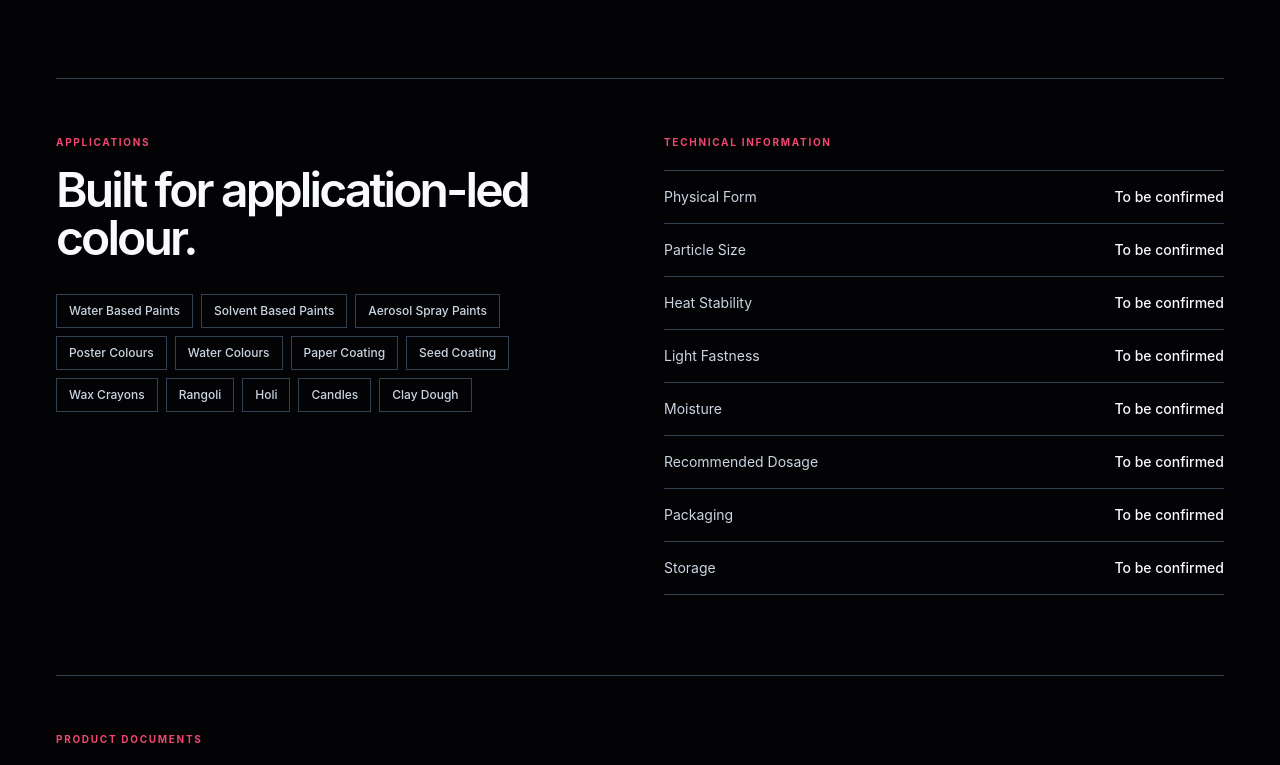
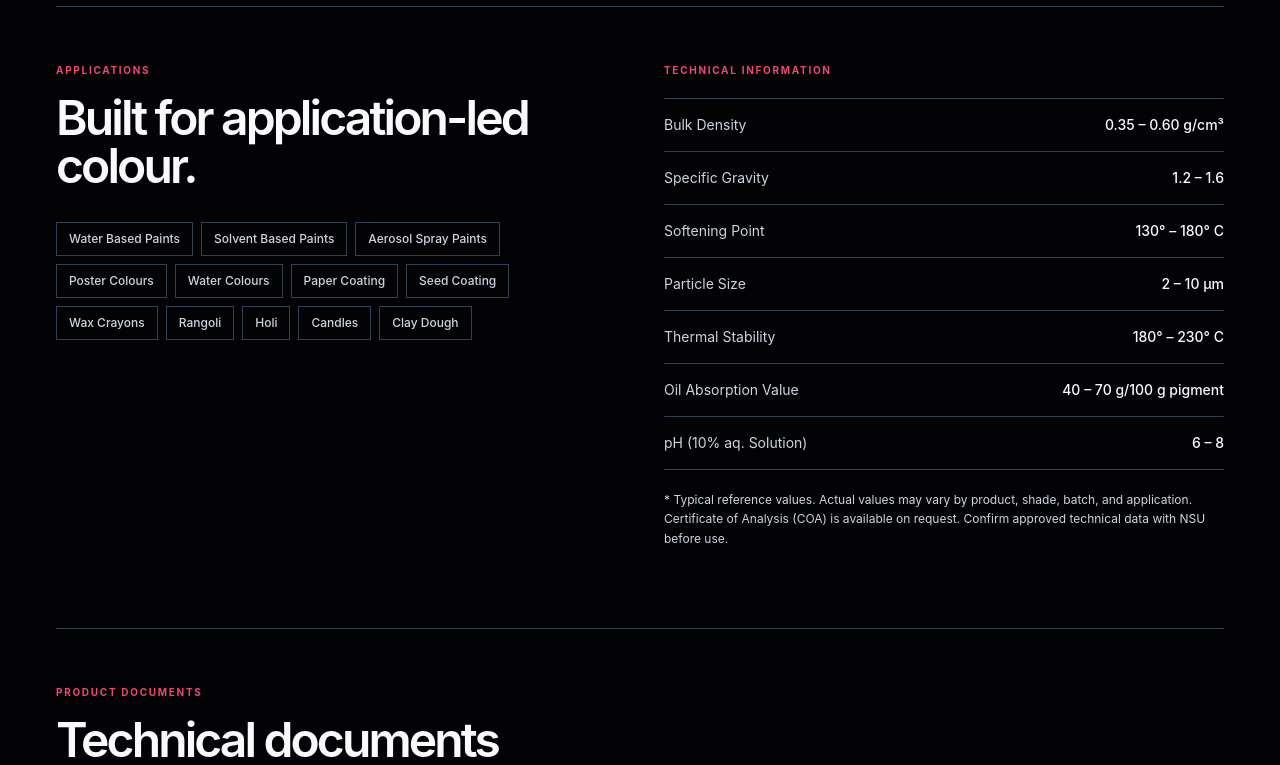
Before and after one commit to aman7677/NSU, a React (Vite) app: page /products/asdbn-02 in a window 1280 px wide. Shown: the part 1396-2161 px from the top of the page. Built offline with nearby package versions, Linux system fonts and the light colour scheme.

Commit message:
feat: enhance application selector and product detail components; improve scrolling behavior and display of product grades

```diff
--- a/src/App.jsx
+++ b/src/App.jsx
@@ -1,5 +1,5 @@
 import { AnimatePresence } from "framer-motion";
-import { lazy, Suspense } from "react";
+import { lazy, Suspense, useEffect } from "react";
 import { Route, Routes, useLocation } from "react-router-dom";
 import SiteLayout from "./components/SiteLayout";
 import Seo from "./components/Seo";
@@ -16,6 +16,10 @@ const NotFound = lazy(() => import("./pages/NotFound"));
 
 export default function App() {
   const location = useLocation();
+
+  useEffect(() => {
+    window.scrollTo({ top: 0, behavior: "smooth" });
+  }, [location.pathname, location.search]);
 
   return (
     <SiteLayout>
--- a/src/components/ProductCatalogueCard.jsx
+++ b/src/components/ProductCatalogueCard.jsx
@@ -94,6 +94,10 @@ export function PigmentVisual({ product, className = "", mode = "swatch" }) {
 
 export default function ProductCatalogueCard({ product, onSelect }) {
   const applications = product.applications || product.tags || [];
+  const grade = product.grade || product.code;
+  const displayGrade = /^\d+$/.test(String(grade || ""))
+    ? `${grade} (ASDBN)`
+    : grade;
   const detailAction = product.slug
     ? { to: `/products/${product.slug}` }
     : { onClick: () => onSelect(product) };
@@ -135,12 +139,12 @@ export default function ProductCatalogueCard({ product, onSelect }) {
           {product.name}
         </h2>
         <dl className="mt-7 space-y-3 border-y border-theme py-4 text-xs">
-          {(product.grade || product.code) && (
+          {displayGrade && (
             <div className="flex justify-between gap-6">
               <dt className="uppercase tracking-[.12em] text-secondary">
                 Grade
               </dt>
-              <dd className="text-right font-medium">{product.grade || product.code}</dd>
+              <dd className="text-right font-medium">{displayGrade}</dd>
             </div>
           )}
           <div className="flex justify-between gap-6">
--- a/src/components/ProductMatchCard.jsx
+++ b/src/components/ProductMatchCard.jsx
@@ -3,6 +3,10 @@ import { getProductApplications } from '../data/applicationSelector'
 
 export default function ProductMatchCard({ product }) {
   const applications = getProductApplications(product)
+  const grade = product.grade || product.code
+  const displayGrade = /^\d+$/.test(String(grade || ""))
+    ? `${grade} (ASDBN)`
+    : grade
   const viewTarget = product.slug ? `/products/${product.slug}` : '/products'
 
   return (
@@ -12,7 +16,7 @@ export default function ProductMatchCard({ product }) {
       <dl className="mt-5 grid grid-cols-2 gap-4 border-y border-theme py-4 text-sm">
         <div>
           <dt className="text-[10px] font-bold uppercase tracking-[.14em] text-secondary">Grade</dt>
-          <dd className="mt-1 font-medium">{product.grade || product.code || 'Available on request'}</dd>
+          <dd className="mt-1 font-medium">{displayGrade || 'Available on request'}</dd>
         </div>
         <div>
           <dt className="text-[10px] font-bold uppercase tracking-[.14em] text-secondary">Shade</dt>
--- a/src/components/TechnicalSpecifications.jsx
+++ b/src/components/TechnicalSpecifications.jsx
@@ -1,12 +1,11 @@
 const specificationFields = [
-  ['physicalForm', 'Physical Form'],
+  ['bulkDensity', 'Bulk Density'],
+  ['specificGravity', 'Specific Gravity'],
+  ['softeningPoint', 'Softening Point'],
   ['particleSize', 'Particle Size'],
-  ['heatStability', 'Heat Stability'],
-  ['lightFastness', 'Light Fastness'],
-  ['moisture', 'Moisture'],
-  ['recommendedDosage', 'Recommended Dosage'],
-  ['packaging', 'Packaging'],
-  ['storage', 'Storage'],
+  ['thermalStability', 'Thermal Stability'],
+  ['oilAbsorptionValue', 'Oil Absorption Value'],
+  ['ph', 'pH (10% aq. Solution)'],
 ]
 
 export default function TechnicalSpecifications({ product }) {
@@ -23,6 +22,9 @@ export default function TechnicalSpecifications({ product }) {
           </div>
         ))}
       </dl>
+      <p className="mt-5 text-xs leading-relaxed text-secondary">
+        * Typical reference values. Actual values may vary by product, shade, batch, and application. Certificate of Analysis (COA) is available on request. Confirm approved technical data with NSU before use.
+      </p>
     </div>
   )
 }
--- a/src/data/applicationSelector.js
+++ b/src/data/applicationSelector.js
@@ -1,37 +1,30 @@
 import { products } from './products.js'
 
 export const applicationSelectorOptions = [
-  {
-    id: 'plastics-masterbatch',
-    label: 'Plastics & Masterbatch',
-    matchTerms: ['PVC Coating'],
-    note: 'Technical compatibility awaiting official NSU confirmation. Results are based on existing PVC Coating application data.',
-  },
-  {
-    id: 'printing-inks',
-    label: 'Printing Inks',
-    matchTerms: ['Gravure Coating', 'Highlighter Ink'],
-    note: 'Results reflect the existing gravure coating and highlighter ink application data.',
-  },
-  {
-    id: 'paper-coatings',
-    label: 'Paper & Coatings',
-    matchTerms: ['Paper Coating', 'Gravure Coating'],
-    note: 'Results reflect the existing paper coating and gravure coating application data.',
-  },
-  {
-    id: 'wax-candle',
-    label: 'Wax & Candle',
-    matchTerms: ['Candles'],
-    note: 'Technical compatibility awaiting official NSU confirmation. Results reflect existing candle application tags.',
-  },
-  {
-    id: 'specialty-industrial',
-    label: 'Specialty Industrial Applications',
-    matchTerms: ['Industrial Markers', 'Crack Detection', 'Leak Detection', 'Security Pigments', 'Paint Balls'],
-    note: 'Results reflect the existing industrial application data for these products.',
-  },
-]
+  'Fluorescent Pigment Powder',
+  'Water Based Paints',
+  'Solvent Based Paints',
+  'Aerosol Spray Paints',
+  'Poster Colours',
+  'Paper Coating',
+  'PVC Coating',
+  'Gravure Coating',
+  'Clay Coating',
+  'Seed Coating',
+  'Industrial Markers',
+  'Highlighter Ink',
+  'Paint Balls',
+  'Wax Crayons',
+  'Rangoli',
+  'Candles',
+  'Clay Dough',
+  'Sindur',
+].map((label) => ({
+  id: label.toLowerCase().replaceAll(/[^a-z0-9]+/g, '-'),
+  label,
+  matchTerms: [label],
+  note: `Products currently tagged for ${label.toLowerCase()} applications are shown below.`,
+}))
 
 export function getProductApplications(product) {
   return product.applications || product.tags || []
@@ -41,6 +34,10 @@ export function productsForApplication(applicationId) {
   const application = applicationSelectorOptions.find((item) => item.id === applicationId)
   if (!application || application.matchTerms.length === 0) return []
 
+  if (applicationId === 'fluorescent-pigment-powder') {
+    return products.filter((product) => product.category === 'Fluorescent Pigments')
+  }
+
   return products.filter((product) => {
     const productApplications = getProductApplications(product)
     return application.matchTerms.some((term) => productApplications.includes(term))
--- a/src/data/products.js
+++ b/src/data/products.js
@@ -1,6 +1,5 @@
 export const productFilters = [
   { id: 'all', label: 'All' },
-  { id: 'sindoor', label: 'Sindoor' },
   { id: 'fluorescent', label: 'Fluorescent' },
   { id: 'colour-powder', label: 'Colour Powder' },
   { id: 'custom', label: 'Custom' },
@@ -38,13 +37,57 @@ export const emptyFluorescentTechnicalSpecifications = {
   storage: null,
 }
 
+export function getFluorescentReferenceTechnicalSpecifications(shade = '') {
+  const normalizedShade = shade.toLowerCase()
+  const isBlueOrViolet = normalizedShade.includes('blue') || normalizedShade.includes('violet')
+  const isWarmShade = ['yellow', 'orange', 'red', 'pink', 'magenta'].some((colour) => normalizedShade.includes(colour))
+
+  if (isWarmShade) {
+    return {
+      bulkDensity: '0.25 – 0.30 g/cm³',
+      specificGravity: 'To be confirmed',
+      softeningPoint: '130° – 140° C',
+      particleSize: '2.5 – 4.0 μm',
+      thermalStability: '210° C',
+      oilAbsorptionValue: '50 – 60 g/100 g pigment',
+      ph: '7 – 8',
+    }
+  }
+
+  return {
+    bulkDensity: '0.32 – 0.36 g/cm³',
+    specificGravity: '1.35 – 1.40',
+    softeningPoint: isBlueOrViolet ? '165° – 175° C' : '160° – 170° C',
+    particleSize: isBlueOrViolet ? '4.5 – 6.0 μm' : '3.0 – 5.5 μm',
+    thermalStability: isBlueOrViolet ? '230° C' : '210° – 230° C',
+    oilAbsorptionValue: '50 – 60 g/100 g pigment',
+    ph: '7 – 8',
+  }
+}
+
+export function getReferenceTechnicalSpecifications({ category = '', shade = '' } = {}) {
+  if (category === 'Fluorescent Pigments') {
+    return getFluorescentReferenceTechnicalSpecifications(shade)
+  }
+
+  return {
+    bulkDensity: '0.35 – 0.60 g/cm³',
+    specificGravity: '1.2 – 1.6',
+    softeningPoint: '130° – 180° C',
+    particleSize: '2 – 10 μm',
+    thermalStability: '180° – 230° C',
+    oilAbsorptionValue: '40 – 70 g/100 g pigment',
+    ph: '6 – 8',
+  }
+}
+
 const createFluorescentProduct = ({ name, grade, shade }) => {
   const slug = `fluorescent-${shade.toLowerCase().replaceAll(' ', '-')}-${grade}`
 
   return {
     id: slug,
     slug,
-    name,
+    name: `${name} (ASDBN)`,
     grade: String(grade),
     code: String(grade),
     shade,
@@ -55,7 +98,9 @@ const createFluorescentProduct = ({ name, grade, shade }) => {
     applications: fluorescentApplications,
     application: fluorescentApplicationSummary,
     tags: fluorescentApplications,
-    technicalSpecifications: { ...emptyFluorescentTechnicalSpecifications },
+    technicalSpecifications: {
+      ...getReferenceTechnicalSpecifications({ category: 'Fluorescent Pigments', shade }),
+    },
     tds: null,
     sds: null,
     coa: null,
@@ -151,4 +196,35 @@ export const products = [
   { id: 'asdbn-14', slug: 'asdbn-14', name: 'Orange R (ASDBN-14)', grade: 'ASDBN-14', shade: 'Orange R (ASDBN-14)', category: 'Fluorescent Pigments', colour: 'Orange R (ASDBN-14)', application: 'Fluorescent pigment powder for application-led colour requirements', description: 'Orange R fluorescent pigment powder for application-led colour requirements. Review the intended use with the NSU team.', filter: 'fluorescent', pigment: '#ff6a2a', code: 'ASDBN-14', tags: ['Fluorescent Pigment Powder', 'Solvent Based Paints', 'Aerosol Spray Paints', 'Paper Coating'], technicalSpecifications: { ...emptyFluorescentTechnicalSpecifications }, tds: null, sds: null, coa: null, seoTitle: 'Orange R (ASDBN-14) | Fluorescent Pigments', metaDescription: 'Orange R fluorescent pigment powder for application-led colour requirements. Review the intended use with the NSU team.' },
   { id: 'asdbn-15', slug: 'asdbn-15', name: 'Red Orange (ASDBN-15)', grade: 'ASDBN-15', shade: 'Red Orange (ASDBN-15)', category: 'Colour Powder', colour: 'Red Orange (ASDBN-15)', application: 'Water based paints, solvent based paints, poster colours, holi colours & traditional colour applications', description: 'A warm red-orange pigment powder that balances vibrancy with a rich, traditional finish for water based paints, solvent based paints, aerosol spray paints, poster colours, holi colour, and rangoli applications.', filter: 'colour-powder', pigment: '#e65a2c', code: 'ASDBN-15', tags: ['Water Based Paints', 'Solvent Based Paints', 'Aerosol Spray Paints', 'Poster Colours', 'Water Colours', 'Paper Coating', 'PVC Coating', 'Wax Crayons', 'Rangoli', 'Holi', 'Candles', 'Soap'], technicalSpecifications: { ...emptyFluorescentTechnicalSpecifications }, tds: null, sds: null, coa: null, seoTitle: 'Red Orange (ASDBN-15) | Colour Powder', metaDescription: 'A warm red-orange pigment powder that balances vibrancy with a rich, traditional finish for water based paints, solvent based paints, aerosol spray paints, poster colours, holi colour, and rangoli applications.' },
   ...nsuFluorescentPigments,
-]
+].map((product) => {
+  if (!product.code?.startsWith('ASDBN-')) return product
+
+  const code = 'ASDBN'
+  const stripNumericCode = (value) => value?.replace(/ASDBN-\d+/g, code)
+  const displayName = stripNumericCode(product.name).replace(/\s*\(ASDBN\)\s*$/i, '')
+  const displaySeoTitle = stripNumericCode(product.seoTitle)
+  const normalizedTags = product.tags?.map((tag) => tag === 'Sindhoor' ? 'Sindur' : tag)
+  const applicationTags = ['asdbn-14', 'asdbn-15'].includes(product.id)
+    ? [...new Set([...(normalizedTags || []), 'Sindur'])]
+    : normalizedTags
+
+  return {
+    ...product,
+    technicalSpecifications: {
+      ...getReferenceTechnicalSpecifications({ category: product.category, shade: product.shade || product.colour }),
+    },
+    name: product.id === 'asdbn-13' ? 'Chrome / Golden Yellow (ASDBN)' : `${displayName} (ASDBN)`,
+    grade: code,
+    shade: stripNumericCode(product.shade),
+    colour: stripNumericCode(product.colour),
+    code,
+    application: product.id === 'asdbn-15'
+      ? `${product.application}, Sindoor making`
+      : product.application,
+    tags: product.id === 'asdbn-15'
+      ? [...new Set([...(applicationTags || []), 'Sindur Making'])]
+      : applicationTags,
+    pigment: product.id === 'asdbn-13' ? '#d4af37' : product.pigment,
+    seoTitle: product.id === 'asdbn-13' ? 'Chrome / Golden Yellow | Colour Powder' : displaySeoTitle,
+  }
+}).filter((product) => product.filter !== 'sindoor')
--- a/src/pages/GlobalMarkets.jsx
+++ b/src/pages/GlobalMarkets.jsx
@@ -1,4 +1,4 @@
-import { Factory, Globe2, Handshake, Palette } from "lucide-react";
+import { Factory, Globe2, Handshake } from "lucide-react";
 import Container from "../components/Container";
 import Button from "../components/Button";
 import PageIntro from "../components/PageIntro";
@@ -7,8 +7,6 @@ const businessAudience = [
   { title: "Manufacturers", icon: Factory, description: "Colour and pigment discussions shaped around your product and process requirements." },
   { title: "Distributors", icon: Handshake, description: "A starting point for discussing range, application needs, and customer requirements." },
   { title: "Importers", icon: Globe2, description: "Connect with NSU to discuss product requirements for your market." },
-  { title: "Masterbatch Producers", icon: Palette, description: "Share your polymer, process, and target shade requirements for technical review." },
-  { title: "Ink Manufacturers", icon: Palette, description: "Discuss colour direction and intended ink application with the NSU team." },
   { title: "Coating Companies", icon: Factory, description: "Bring your coating substrate and process brief to an application-led conversation." },
   { title: "Industrial Buyers", icon: Handshake, description: "Start a conversation about standard products, samples, or technical requirements." },
 ];
```
Also changed, not shown: src/components/ApplicationSelector.jsx (+22 -4 lines), src/components/Seo.jsx (+6 -2 lines), src/pages/ProductDetail.jsx (+5 -2 lines), src/sections/Hero.jsx (+5 -3 lines).
